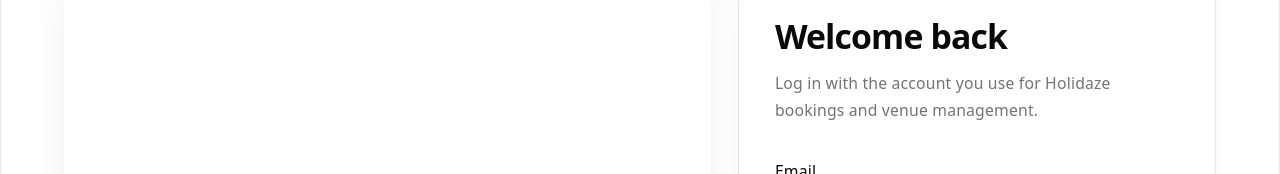
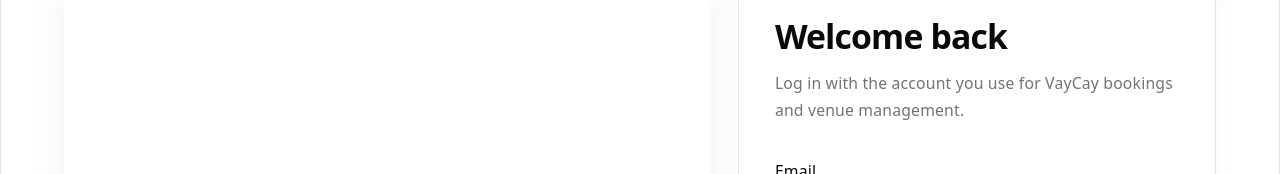
Before and after one commit to Simicedev/Exam-Brief-2-2026, a React (Vite) app: page /loginRoute in a window 1280 px wide. Shown: the part 193-367 px from the top of the page. Built offline with nearby package versions, Linux system fonts and the light colour scheme; no server answers.

Commit message:
renamed some components

```diff
--- a/src/routes/homeRoute.tsx
+++ b/src/routes/homeRoute.tsx
@@ -3,10 +3,10 @@
 import { Button } from '../components/ui/button'
 
 export const Route = createFileRoute('/homeRoute')({
-  component: RouteComponent,
+  component: HomePageRoute,
 })
 
-function RouteComponent() {
+function HomePageRoute() {
   return (
     <div>
       <h1 className="text-2xl text-black italic">Welcome to VayCay!</h1>
--- a/src/routes/loginRoute.tsx
+++ b/src/routes/loginRoute.tsx
@@ -14,10 +14,10 @@
 const REDIRECT_ROUTE = '/homeRoute'
 
 export const Route = createFileRoute('/loginRoute')({
-  component: LoginRoutePage,
+  component: LoginPageRoute,
 })
 
-function LoginRoutePage() {
+function LoginPageRoute() {
   const navigate = useNavigate()
   const [email, setEmail] = React.useState('')
   const [password, setPassword] = React.useState('')
@@ -88,7 +88,7 @@
                 Log in and keep planning your next stay.
               </h1>
               <p className="max-w-xl text-base leading-7 text-white/75">
-                Use the same Holidaze account you registered with to browse venues, manage trips,
+                Use the same VayCay account you registered with to browse venues, manage trips,
                 and access host tools if you are a venue manager.
               </p>
             </div>
@@ -117,7 +117,7 @@
             </p>
             <h2 className="text-3xl font-semibold tracking-tight text-foreground">Welcome back</h2>
             <p className="text-sm leading-6 text-muted-foreground">
-              Log in with the account you use for Holidaze bookings and venue management.
+              Log in with the account you use for VayCay bookings and venue management.
             </p>
           </div>
 
--- a/src/routes/registerRoute.tsx
+++ b/src/routes/registerRoute.tsx
@@ -14,10 +14,10 @@
 const REDIRECT_ROUTE = '/homeRoute'
 
 export const Route = createFileRoute('/registerRoute')({
-  component: RegisterRoutePage,
+  component: RegisterPageRoute,
 })
 
-function RegisterRoutePage() {
+function RegisterPageRoute() {
 	const navigate = useNavigate()
 	const [name, setName] = React.useState('')
 	const [email, setEmail] = React.useState('')
```
